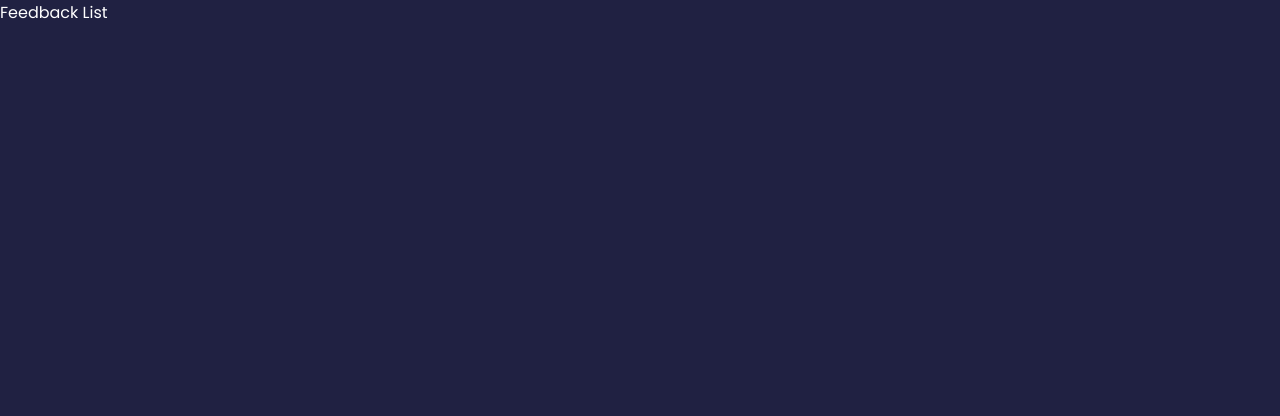
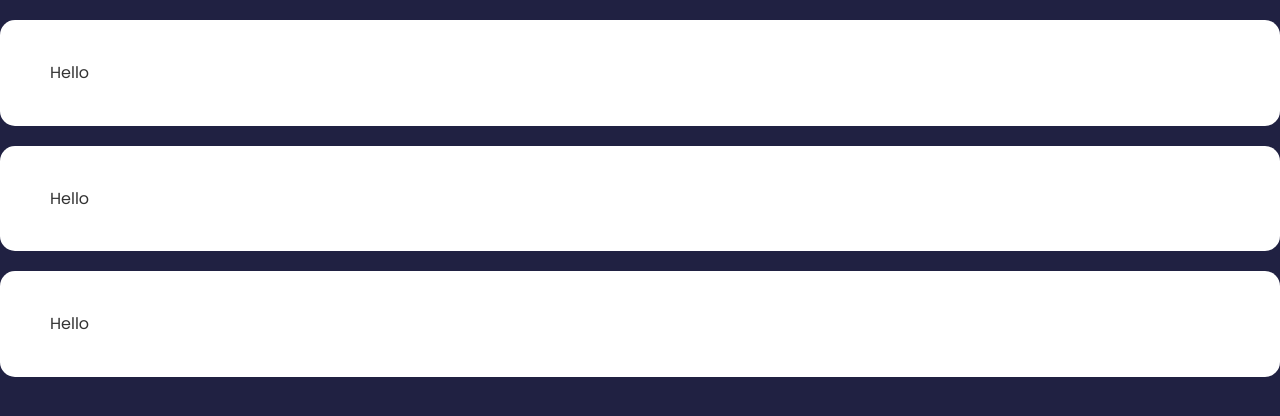
Before and after one commit to abel-masila/svelte-feedback-app, a Svelte app: page / in a window 1280 px wide. Shown: the top 416 px of the page. Built offline with nearby package versions, Linux system fonts and the light colour scheme.

Commit message:
Added card component

```diff
--- /dev/null
+++ b/src/components/Card.svelte
@@ -0,0 +1,14 @@
+<div class="card">
+  <slot />
+</div>
+
+<style>
+  .card {
+    background: #fff;
+    color: #333;
+    border-radius: 15px;
+    padding: 40px 50px;
+    margin: 20px 0;
+    position: relative;
+  }
+</style>
--- a/src/components/FeedbackItem.svelte
+++ b/src/components/FeedbackItem.svelte
@@ -0,0 +1,6 @@
+<script>
+  import Card from './Card.svelte';
+  export let item;
+</script>
+
+<Card>Hello</Card>
--- a/src/components/FeedbackList.svelte
+++ b/src/components/FeedbackList.svelte
@@ -1,5 +1,9 @@
 <script>
+  import FeedbackItem from './FeedbackItem.svelte';
   export let feedback = [];
+  console.log(feedback);
 </script>
 
-Feedback List
+{#each feedback as feedback (feedback.id)}
+  <FeedbackItem item={feedback} />
+{/each}
```
